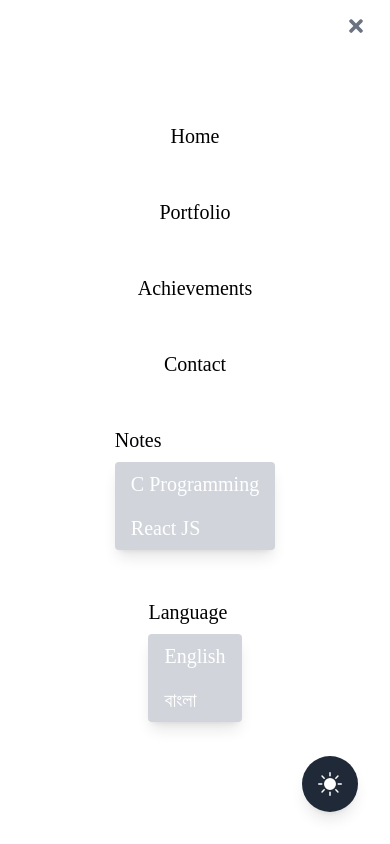
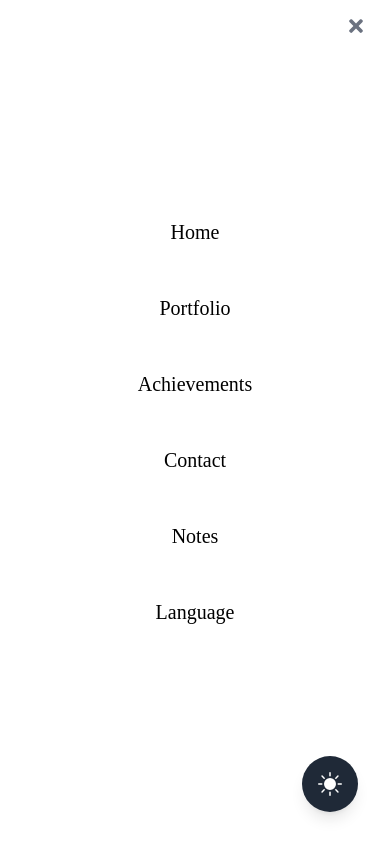
Before and after one commit to nitul8/Portfolio, a React (Create React App) app: page / in a window 390 px wide. Both pictures are taken after a click on the element 368 px from the left and 24 px from the top of the page. Shown: the top 844 px of the page. Built offline with nearby package versions, Linux system fonts and the light colour scheme; a web font is replaced by a local one.

Commit message:
fixed bugs

```diff
--- a/src/components/NavBar.jsx
+++ b/src/components/NavBar.jsx
@@ -7,6 +7,8 @@ import logo from "../assets/logo/nitul_logo.png";
 
 function NavBar({onNotesClick}) {
     const [nav, setNav] = useState(false);
+    const [isNotesOpen, setIsNotesOpen] = useState(false); // Track Notes dropdown state
+    const [isLanguageOpen, setIsLanguageOpen] = useState(false); // Track Language dropdown state
 
     const navigate = useNavigate(); // Initialize useNavigate
 
@@ -32,16 +34,27 @@ function NavBar({onNotesClick}) {
         {id: "3", link: "/achievement", name: "Achievements"},
         {id: "4", link: "/contact", name: "Contact"},
     ];
+    // Initial state set to false
+    const [isToggledNotes, setIsToggledNotes] = useState(false);
+    const [isToggledLanguage, setIsToggledLanguage] = useState(false);
+
+    // Function to toggle between true and false
+    const handleNotes = () => {
+        setIsToggledNotes(!isToggledNotes);
+    };
+    const handleLanguage = () => {
+        setIsToggledLanguage(!isToggledLanguage);
+    };
 
     return (
         <div className="flex justify-between w-full h-12 text-black dark:text-white bg-white dark:bg-black fixed md:h-20">
-            <span className="font-logo mx-4 my-3 md:my-2 md:mx-4">
+            <Link to="/" className="font-logo mx-4 my-3 md:my-2 md:mx-4">
                 <img
                     src={logo}
                     alt="LOGO"
                     className="w-18 h-8 md:w-24 md:h-10"
                 />
-            </span>
+            </Link>
 
             {/* Main Navbar Links */}
             <ul className="hidden md:flex items-center">
@@ -62,14 +75,20 @@ function NavBar({onNotesClick}) {
                 {/* Notes Dropdown */}
                 <li className="relative m-6 text-gray-500 text-md">
                     <Menu as="div" className="relative inline-block text-left">
-                        <MenuButton className="inline-flex justify-center rounded-md px-3 py-2 w-sm hover:scale-110 duration-500">
+                        <MenuButton
+                            className="inline-flex justify-center rounded-md px-3 py-2 w-sm hover:scale-110 duration-500"
+                            onClick={() => setIsNotesOpen(!isNotesOpen)} // Toggle Notes dropdown
+                        >
                             Notes
                         </MenuButton>
+                        {isNotesOpen && (
                             <MenuItems className="absolute right-0 z-10 mt-2 w-56 origin-top-right rounded-md bg-white shadow-lg ring-1 ring-black/5 focus:outline-none">
                                 <MenuItem>
                                     <button
                                         onClick={() =>
-                                        handleNotesSelection("C Programming")
+                                            handleNotesSelection(
+                                                "C Programming"
+                                            )
                                         }
                                         className="block w-full px-4 py-2 text-left text-sm text-gray-700 hover:bg-gray-100"
                                     >
@@ -87,15 +106,20 @@ function NavBar({onNotesClick}) {
                                     </button>
                                 </MenuItem>
                             </MenuItems>
+                        )}
                     </Menu>
                 </li>
 
                 {/* Language Dropdown */}
                 <li className="relative m-6 text-gray-500 text-md">
                     <Menu as="div" className="relative inline-block text-left">
-                        <MenuButton className="inline-flex justify-center rounded-md px-3 py-2  hover:scale-110 duration-500">
+                        <MenuButton
+                            className="inline-flex justify-center rounded-md px-3 py-2  hover:scale-110 duration-500"
+                            onClick={() => setIsLanguageOpen(!isLanguageOpen)} // Toggle Language dropdown
+                        >
                             Language
                         </MenuButton>
+                        {isLanguageOpen && (
                             <MenuItems className="absolute right-0 z-10 mt-2 w-56 origin-top-right rounded-md bg-white shadow-lg ring-1 ring-black/5 focus:outline-none">
                                 <MenuItem>
                                     <button
@@ -118,6 +142,7 @@ function NavBar({onNotesClick}) {
                                     </button>
                                 </MenuItem>
                             </MenuItems>
+                        )}
                     </Menu>
                 </li>
             </ul>
@@ -137,26 +162,37 @@ function NavBar({onNotesClick}) {
                         <li
                             key={id}
                             className="m-6 cursor-pointer hover:scale-110 duration-500 text-xl"
-                            onClick={() => setNav(false)}
+                            onClick={() => setNav(false)} // Close the menu when a link is clicked
                         >
                             <Link to={link}>{name}</Link>
                         </li>
                     ))}
 
                     {/* Mobile Notes Dropdown */}
-                    <li className="m-6 cursor-pointer hover:scale-110 duration-500 text-xl">
+                    <li
+                        onClick={handleNotes}
+                        className="relative m-6 cursor-pointer hover:scale-110 duration-500 text-xl text-center"
+                    >
                         Notes
-                        <ul className="mt-2 bg-gray-300 text-white rounded shadow-lg">
+                        <ul
+                            className={`mt-2 bg-gray-300 text-white rounded shadow-lg ${
+                                isToggledNotes ? "block" : "hidden"
+                            }`}
+                        >
                             <li
-                                onClick={() =>
-                                    handleNotesSelection("C Programming")
-                                }
+                                onClick={() => {
+                                    handleNotesSelection("C Programming");
+                                    setNav(false); // Close the menu when a note is selected
+                                }}
                                 className="px-4 py-2 hover:bg-gray-700 cursor-pointer"
                             >
                                 C Programming
                             </li>
                             <li
-                                onClick={() => handleNotesSelection("React JS")}
+                                onClick={() => {
+                                    handleNotesSelection("React JS");
+                                    setNav(false); // Close the menu when a note is selected
+                                }}
                                 className="px-4 py-2 hover:bg-gray-700 cursor-pointer"
                             >
                                 React JS
@@ -165,17 +201,30 @@ function NavBar({onNotesClick}) {
                     </li>
 
                     {/* Mobile Language Dropdown */}
-                    <li className="m-6 cursor-pointer hover:scale-110 duration-500 text-xl">
+                    <li
+                        onClick={handleLanguage}
+                        className="relative m-6 cursor-pointer hover:scale-110 duration-500 text-xl text-center"
+                    >
                         Language
-                        <ul className="mt-2 bg-gray-300 text-white rounded shadow-lg">
+                        <ul
+                            className={`mt-2 bg-gray-300 text-white rounded shadow-lg ${
+                                isToggledLanguage ? "block" : "hidden"
+                            }`}
+                        >
                             <li
-                                onClick={() => handleLanguageChange("English")}
-                                className="px-4 py-2 hover:bg-gray-700 cursor-pointer "
+                                onClick={() => {
+                                    handleLanguageChange("English");
+                                    setNav(false); // Close the menu when language is selected
+                                }}
+                                className="px-4 py-2 hover:bg-gray-700 cursor-pointer"
                             >
                                 English
                             </li>
                             <li
-                                onClick={() => handleLanguageChange("Bangla")}
+                                onClick={() => {
+                                    handleLanguageChange("Bangla");
+                                    setNav(false); // Close the menu when language is selected
+                                }}
                                 className="px-4 py-2 hover:bg-gray-700 cursor-pointer"
                             >
                                 বাংলা
```
Lines whose indentation alone changed are shown as unchanged.
